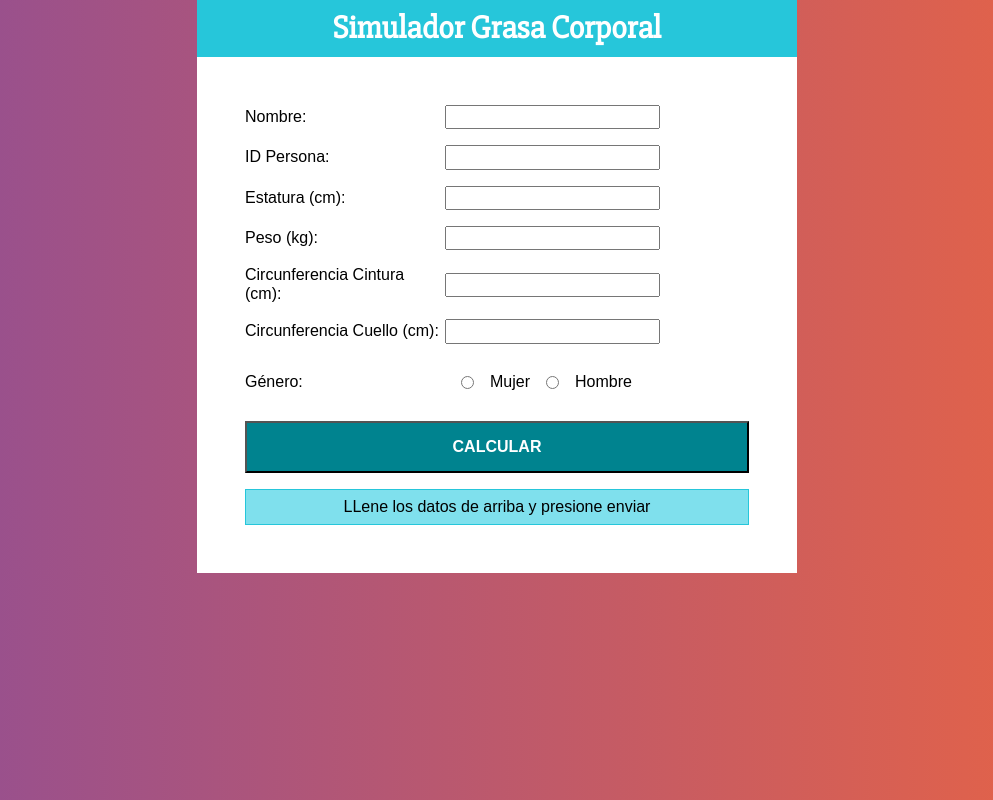
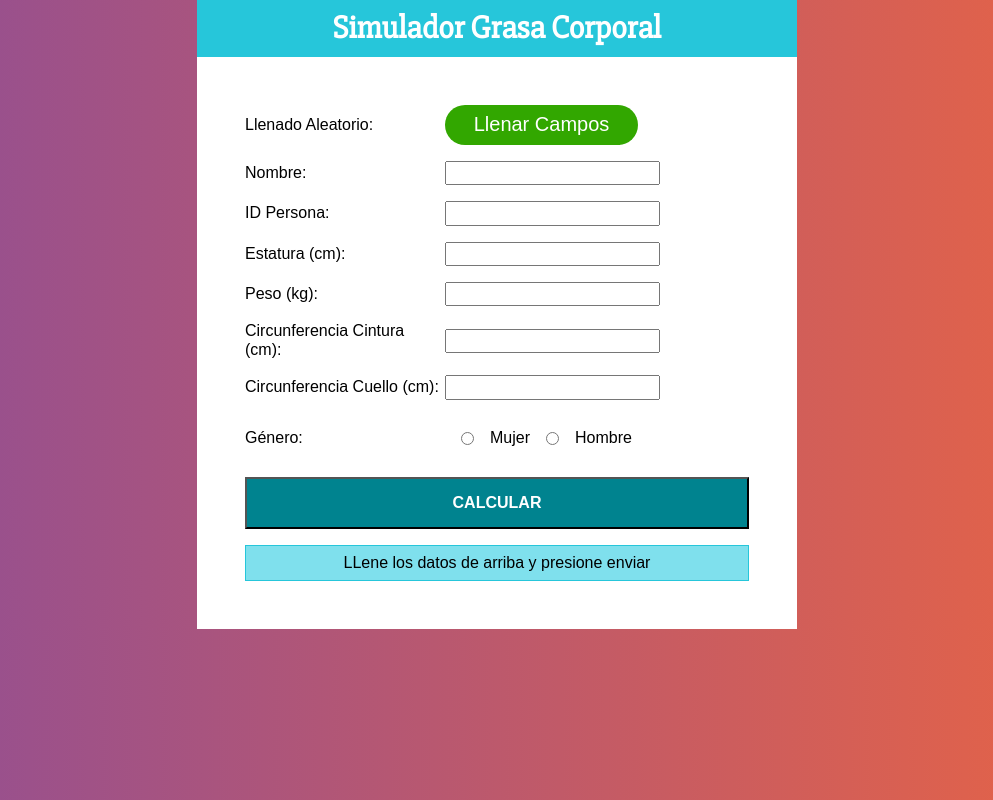
Before and after one commit to ricgrisant/Simulador-IMC-GC, a React (Create React App) app: page / in a window 1280 px wide. Shown: the whole page, without its empty margins (143-1136 px from the left). Built offline with nearby package versions, Linux system fonts and the light colour scheme.

Commit message:
Funcionalidad

```diff
--- a/src/componentes/App.js
+++ b/src/componentes/App.js
@@ -2,18 +2,32 @@ import React, { Component } from 'react';
 import Header from './Header';
 import Formulario from './Formulario';
 import Resultado from './Resultado';
-import {obtenerDiferenciaAnio, calcularMarca, obtenerPlan} from '../helper';
+import {calcularIMC, calcularGC} from '../helper';
 
 
 class App extends Component {
 
   state = {
-    personas: [
-      {nombrePersona: "monica", idPersona: "12345", estatura: "1", peso: "2", cirCintura: "3"}
-    ]
+    resultadoGrasaCorp: 25,
+    personas:{}
   }
 
   addPersona = (persona) => {
+    //calculamos el imc y lo agregamos a persona
+    persona.imc = calcularIMC(persona.estatura,persona.peso);
+
+     //calculamos el %gc y lo agregamos a persona
+      //calculamos el imc y lo agregamos a persona
+    persona.grasaCorporal = calcularGC(persona.cirCuello,
+      persona.cirCintura,
+      persona.cirCaderaMuj,
+      persona.estatura,
+      persona.generoMujer);
+
+    //Agregamos el valor del resultado actual
+    this.setState({
+      resultadoGrasaCorp : persona.grasaCorporal
+    })
     //spread operator para no modificar el state directamente
     let pers = [...this.state.personas,persona]
     //asignarle al state personas el nuevo arreglo (se modifica
@@ -21,6 +35,8 @@ class App extends Component {
     this.setState({
       personas: pers
     })
+
+    console.log(persona)
   }
 
   render() {
@@ -31,7 +47,8 @@ class App extends Component {
         />
         <div className="contenedor-formulario">
           <Formulario addPersona={this.addPersona}/>
-          <Resultado/>
+          <Resultado resultado={this.state.resultadoGrasaCorp}/>
+          {console.log(this.state.resultadoGrasaCorp)}
         </div>
       </div>
     );
--- a/src/componentes/Formulario.js
+++ b/src/componentes/Formulario.js
@@ -20,17 +20,42 @@ class Formulario extends Component {
       })
     }
 
+    //LLenado de forma aleatoria
+    handleAleatorio= (e) => {
+      var randBool = Math.random() >= 0.1
+      this.setState({
+        nombrePersona : Math.random().toString(36).substring(9),
+        idPersona : Math.floor(Math.random() * 100000000),
+        estatura : Math.floor(Math.random() * 250),
+        peso : Math.floor(Math.random() * 500),
+        cirCintura : Math.floor(Math.random() * 200),
+        cirCuello : Math.floor(Math.random() * 101),
+        cirCaderaMuj : Math.floor(Math.random() * 300),
+        generoMujer : randBool,
+        generoHombre : !randBool
+      })
+    }
     //función que se dispara al enviar la información del formulario
      handleSubmit = (e) =>  {
           e.preventDefault();
+          //envía la info al app root
+          this.props.addPersona(this.state);
+          alert("Se ha auto llenado los campos con los siguientes datos: " +
+          Object.keys(this.state).map((key) => "\n" + [key, this.state[key]] + "\n") )
 
-          this.props.addPersona(this.state);
+          //vaciamos el formulario al enviar los datos
+          e.target.reset();
      }
 
 
      render() {
           return (
               <form className="cotizar-auto" onSubmit={this.handleSubmit} >
+                  <div className="campo">
+                    <label>Llenado Aleatorio: </label>
+                    <input className="random" type="button" value="Llenar Campos" onClick={this.handleAleatorio}></input>
+                  </div>
+
                   <div className="campo">
                     <label>Nombre: </label>
                     <input id="nombrePersona" onChange={this.handleFormulario}></input>
--- a/src/componentes/Resultado.js
+++ b/src/componentes/Resultado.js
@@ -3,7 +3,9 @@ import {TransitionGroup, CSSTransition} from 'react-transition-group';
 
 class Resultado extends Component {
      render() {
-          const resultado = this.props.resultado;
+
+          const resultado = this.props.imc;
+          console.log(resultado)
           const mensaje = (!resultado) ? 'LLene los datos de arriba y presione enviar' : 'Su índice de grasa corporal es:';
           return(
                <div className="gran-total">
--- a/src/css/index.css
+++ b/src/css/index.css
@@ -43,7 +43,18 @@ header h1 {
   padding: 3rem;
 }
 
-.campo {
+.random
+{
+  width: 193px;
+  background-color: rgb(50, 167, 0);
+  height: 40px;
+  color: white;
+  font-size: 20px;
+  border-radius: 30px;
+  border: none;
+}
+
+.campo{
   display: flex;
   margin-bottom: 1rem;
   align-items: center;
--- a/src/helper.js
+++ b/src/helper.js
@@ -1,30 +1,38 @@
 
-export function obtenerDiferenciaAnio(year) {
-     return new Date().getFullYear() - year;
+  export function calcularIMC(estatura,peso) {
+      var alturaMetros=estatura/100
+      var imc = peso / Math.pow(alturaMetros,2)
+      return imc
   }
 
-  export function calcularMarca( modelo ) {
-      let incremento;
-
-      switch (modelo) {
-          case 'europeo':
-              incremento = 1.30;
-              break;
-          case 'americano':
-              incremento = 1.15;
-              break;
-          case 'asiatico':
-              incremento = 1.05;
-              break;
-          default:
-              break;
+  export function calcularGC(cuello,cintura,cadera,altura,mujer) {
+      var resultado;
+      if (mujer) {
+          if(cadera){
+            resultado = (495)/(1.29579-0.35004*(Math.log10(Number(cintura) + Number(cadera)-cuello))
+            +0.22100*(Math.log10(altura)))-450
+          } else {
+            alert("Por favor introduzca la medida de su cadera")
+            return null
+          }
+      }
+      else if (!cuello || !cintura || !altura){
+          alert("Error en datos, por favor verifique que todos los campos han sido llenados ")
+          return null
+        }
+      else {
+        resultado = (495)/(1.0324-0.19077*(Math.log10(cintura-cuello))
+          +0.15456*(Math.log10(altura)))-450
       }
 
-      return incremento;
+      if (mujer && resultado<10) {
+          alert("revise los datos, el mínimo de grasa para la supervivencia de una mujer es 10%")
+          return null
+      } else if(resultado<2){
+        alert("revise los datos, el mínimo de grasa para la supervivencia de un hombre es 2%")
+        return null
+      }
+      else{
+          return resultado
+      }
   }
-  export function obtenerPlan( plan ) {
-      return (plan === 'basico') ? 1.20 : 1.50;
-  }
-  export function primeraMayuscula(texto) {
-      return texto.charAt(0).toUpperCase() + texto.slice(1);
-  }
```
